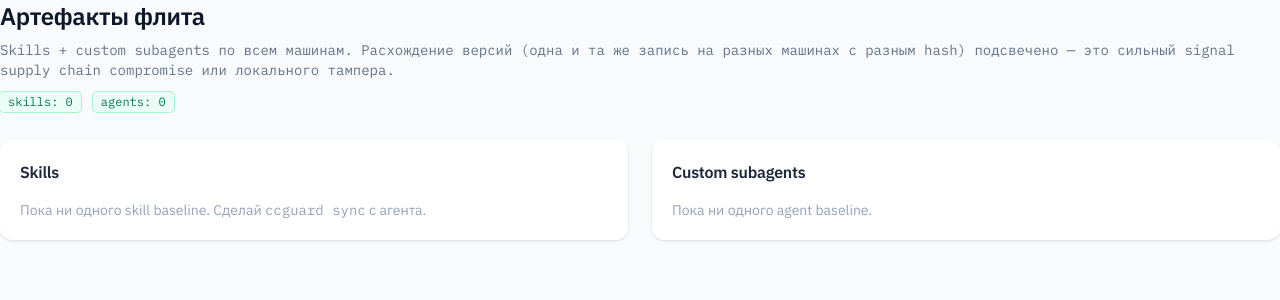
After one commit to timderbak/ccguard, a Python web app: template src/ccguard/server/web/templates/skills_inventory.html in a window 1280 px wide. The commit adds this page. Shown: the top 300 px of the page. Run offline with Jinja, Linux system fonts and the light colour scheme; the template is opened without the code that fills it, so the values that code supplies are empty; some libraries are stand-ins or nearby versions; some web fonts are replaced.

Commit message:
feat(web): /admin/skills-inventory fleet aggregate + divergence drill
  * skill_agent_fleet.py service: single GROUP BY per table on
    (name, origin, parent_plugin, source_marketplace, dir/file_hash)
    returns ArtifactSummary per slot with a versions dict; is_divergent
    when >1 hash across machines (strong supply-chain signal).
  * /admin/skills-inventory page renders two side-by-side tables
    (skills + agents). Divergent rows highlighted red with badge.
    Header chips show totals + divergent counts.
  * /_partials/skills-inventory/drill HTMX endpoint expands a row
    into (machine_id, hash, status) for that slot, with status badges
    coloured by TOFU state.
  * New "Артефакты" nav link in base.html sidebar (under Мониторинг).
  * Snapshots updated for nav link addition.

Spec: docs/superpowers/specs/2026-06-02-skills-agents-baseline-design.md

```diff
--- a/src/ccguard/server/web/templates/base.html
+++ b/src/ccguard/server/web/templates/base.html
@@ -175,6 +175,10 @@
                     <svg viewBox="0 0 24 24" fill="none" stroke="currentColor" stroke-width="1.8" stroke-linecap="round" stroke-linejoin="round"><path d="M3 12h4l2 6 4-14 2 8h6"/></svg>
                     Аномалии
                 </a>
+                <a href="/admin/skills-inventory" class="cc-nav-link">
+                    <svg viewBox="0 0 24 24" fill="none" stroke="currentColor" stroke-width="1.8" stroke-linecap="round" stroke-linejoin="round"><path d="M21 16V8a2 2 0 0 0-1-1.73l-7-4a2 2 0 0 0-2 0l-7 4A2 2 0 0 0 3 8v8a2 2 0 0 0 1 1.73l7 4a2 2 0 0 0 2 0l7-4A2 2 0 0 0 21 16Z"/><path d="m3.27 6.96 8.73 5.05 8.73-5.05"/><path d="M12 22.08V12"/></svg>
+                    Артефакты
+                </a>
                 <p class="cc-nav-group">Управление</p>
                 <a href="/policy" class="cc-nav-link">
                     <svg viewBox="0 0 24 24" fill="none" stroke="currentColor" stroke-width="1.8" stroke-linecap="round" stroke-linejoin="round"><path d="M12 2 4 5v6c0 5 3.4 8.3 8 11 4.6-2.7 8-6 8-11V5l-8-3Z"/></svg>
--- /dev/null
+++ b/src/ccguard/server/web/templates/skills_inventory.html
@@ -0,0 +1,118 @@
+{% extends "base.html" %}
+{% block title %}ccguard — артефакты флита{% endblock %}
+{% block content %}
+<header class="mb-7">
+    <h2 class="text-2xl font-semibold mb-2">Артефакты флита</h2>
+    <p class="text-slate-500 text-sm cc-mono">
+        Skills + custom subagents по всем машинам. Расхождение версий (одна и та же
+        запись на разных машинах с разным hash) подсвечено — это сильный signal
+        supply chain compromise или локального тампера.
+    </p>
+    <div class="mt-3 flex items-center gap-3 text-xs cc-mono">
+        <span class="rounded px-2 py-0.5 ring-1 bg-emerald-50 text-emerald-700 ring-emerald-200">
+            skills: {{ skills|length }}
+        </span>
+        {% if skills_divergent_count > 0 %}
+        <span class="rounded px-2 py-0.5 ring-1 bg-red-50 text-red-700 ring-red-200">
+            расхождения skills: {{ skills_divergent_count }}
+        </span>
+        {% endif %}
+        <span class="rounded px-2 py-0.5 ring-1 bg-emerald-50 text-emerald-700 ring-emerald-200">
+            agents: {{ agents|length }}
+        </span>
+        {% if agents_divergent_count > 0 %}
+        <span class="rounded px-2 py-0.5 ring-1 bg-red-50 text-red-700 ring-red-200">
+            расхождения agents: {{ agents_divergent_count }}
+        </span>
+        {% endif %}
+    </div>
+</header>
+
+<div class="grid grid-cols-1 gap-6 xl:grid-cols-2">
+    {# --- Skills column --- #}
+    <section class="bg-white rounded-xl shadow p-5">
+        <h3 class="font-semibold mb-4 text-slate-800">Skills</h3>
+        {% if skills %}
+        <table class="w-full text-sm">
+            <thead class="text-left text-[11px] uppercase tracking-wide text-slate-500 cc-mono">
+                <tr class="border-b">
+                    <th class="py-1.5 pr-2">Скилл</th>
+                    <th class="py-1.5 pr-2">Источник</th>
+                    <th class="py-1.5 pr-2 text-right">Машины</th>
+                    <th class="py-1.5 pr-2 text-right">Версии</th>
+                </tr>
+            </thead>
+            <tbody>
+                {% for s in skills %}
+                <tr class="border-b last:border-0 {% if s.is_divergent %}bg-red-50{% endif %}">
+                    <td class="py-1.5 pr-2">
+                        <button
+                            class="text-left text-emerald-700 hover:underline cc-mono text-xs"
+                            hx-get="/_partials/skills-inventory/drill?kind=skill&name={{ s.name|urlencode }}&origin={{ s.origin }}{% if s.parent_plugin %}&parent_plugin={{ s.parent_plugin|urlencode }}{% endif %}"
+                            hx-target="next .cc-drill"
+                            hx-swap="innerHTML">
+                            {{ s.name }}
+                        </button>
+                        {% if s.is_divergent %}
+                        <span class="ml-1 cc-mono text-[10px] uppercase rounded px-1 py-0.5 ring-1 bg-red-700 text-white">divergent</span>
+                        {% endif %}
+                    </td>
+                    <td class="py-1.5 pr-2 cc-mono text-[11px] text-slate-600">
+                        {% if s.parent_plugin %}{{ s.parent_plugin }}@{{ s.source_marketplace or "unknown" }}{% else %}<span class="text-slate-400">local</span>{% endif %}
+                    </td>
+                    <td class="py-1.5 pr-2 text-right cc-mono">{{ s.machines_total }}</td>
+                    <td class="py-1.5 pr-2 text-right cc-mono">{{ s.versions|length }}</td>
+                </tr>
+                <tr><td colspan="4" class="cc-drill text-[11px]"></td></tr>
+                {% endfor %}
+            </tbody>
+        </table>
+        {% else %}
+        <p class="text-slate-400 text-sm">Пока ни одного skill baseline. Сделай <span class="cc-mono">ccguard sync</span> с агента.</p>
+        {% endif %}
+    </section>
+
+    {# --- Agents column --- #}
+    <section class="bg-white rounded-xl shadow p-5">
+        <h3 class="font-semibold mb-4 text-slate-800">Custom subagents</h3>
+        {% if agents %}
+        <table class="w-full text-sm">
+            <thead class="text-left text-[11px] uppercase tracking-wide text-slate-500 cc-mono">
+                <tr class="border-b">
+                    <th class="py-1.5 pr-2">Агент</th>
+                    <th class="py-1.5 pr-2">Источник</th>
+                    <th class="py-1.5 pr-2 text-right">Машины</th>
+                    <th class="py-1.5 pr-2 text-right">Версии</th>
+                </tr>
+            </thead>
+            <tbody>
+                {% for a in agents %}
+                <tr class="border-b last:border-0 {% if a.is_divergent %}bg-red-50{% endif %}">
+                    <td class="py-1.5 pr-2">
+                        <button
+                            class="text-left text-emerald-700 hover:underline cc-mono text-xs"
+                            hx-get="/_partials/skills-inventory/drill?kind=agent&name={{ a.name|urlencode }}&origin={{ a.origin }}{% if a.parent_plugin %}&parent_plugin={{ a.parent_plugin|urlencode }}{% endif %}"
+                            hx-target="next .cc-drill"
+                            hx-swap="innerHTML">
+                            {{ a.name }}
+                        </button>
+                        {% if a.is_divergent %}
+                        <span class="ml-1 cc-mono text-[10px] uppercase rounded px-1 py-0.5 ring-1 bg-red-700 text-white">divergent</span>
+                        {% endif %}
+                    </td>
+                    <td class="py-1.5 pr-2 cc-mono text-[11px] text-slate-600">
+                        {% if a.parent_plugin %}{{ a.parent_plugin }}@{{ a.source_marketplace or "unknown" }}{% else %}<span class="text-slate-400">local</span>{% endif %}
+                    </td>
+                    <td class="py-1.5 pr-2 text-right cc-mono">{{ a.machines_total }}</td>
+                    <td class="py-1.5 pr-2 text-right cc-mono">{{ a.versions|length }}</td>
+                </tr>
+                <tr><td colspan="4" class="cc-drill text-[11px]"></td></tr>
+                {% endfor %}
+            </tbody>
+        </table>
+        {% else %}
+        <p class="text-slate-400 text-sm">Пока ни одного agent baseline.</p>
+        {% endif %}
+    </section>
+</div>
+{% endblock %}
```
Also changed, not shown: src/ccguard/server/services/skill_agent_fleet.py (added, +132 -0 lines), src/ccguard/server/web/routes.py (+58 -0 lines), src/ccguard/server/web/templates/components/_skill_agent_drill.html (added, +21 -0 lines), tests/_snapshots/machine_detail_with_risk.html (+4 -0 lines), tests/_snapshots/overview_empty.html (+4 -0 lines), tests/integration/test_admin_skills_inventory.py (added, +133 -0 lines).
